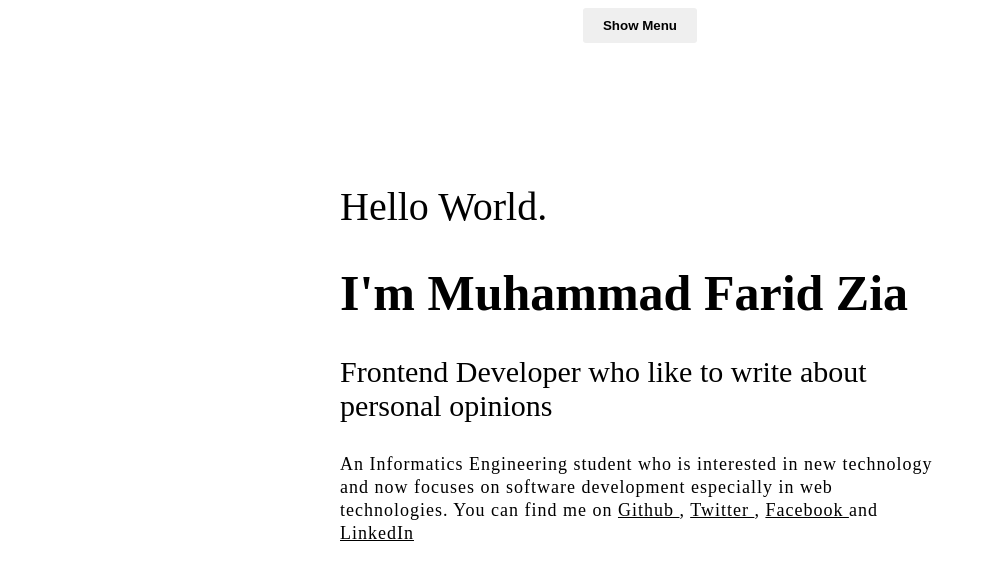
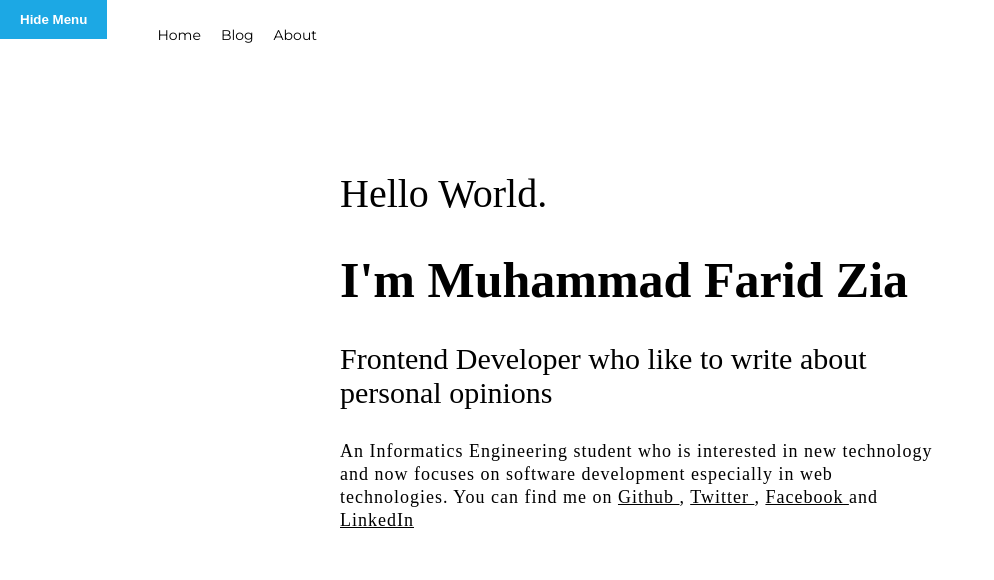
Before and after one commit to mfaridzia/personal-blog, a Nuxt app: page / in a window 1280 px wide. Shown: the top 580 px of the page, without its empty margins (0-994 px from the left). Built offline with nearby package versions, Linux system fonts and the light colour scheme.

Commit message:
fix menu navigation

```diff
--- a/components/Markdown/DynamicMarkdown.vue
+++ b/components/Markdown/DynamicMarkdown.vue
@@ -17,11 +17,11 @@ p {
   line-height: 33px;
    font-size: 1.1rem;
    font-weight: 100;
-   margin-left: -20px;
+   margin-left: -22px;
 }
 
 h2, h3, h4 {
-  margin-left: -20px;
+  margin-left: -22px;
 }
 
 @media screen and (min-width: 501px) and (max-width:1000px) {
--- a/layouts/default.vue
+++ b/layouts/default.vue
@@ -1,6 +1,6 @@
 <template>
-  <div class="container default">
-    <!-- Test menu navigasi, masih belum fix -->
+  <div>
+     <!-- Test menu navigasi, masih belum fix -->
     <div class="navigation">
       <div class="navigation__condition">
         <button class="nav__show" v-if="isShow == false" @click="isShow = true"> Show Menu </button>
@@ -12,7 +12,10 @@
         <li> <nuxt-link to="/about"> About </nuxt-link> </li>
       </ul>
     </div>
-    <nuxt />
+
+    <div class="container default">
+      <nuxt />
+    </div>
   </div>
 </template>
 
@@ -21,7 +24,7 @@
 export default {
   data() {
     return {
-      isShow: false
+      isShow: true
     }
   }
 }
@@ -30,13 +33,18 @@ export default {
 <style>
 .navigation {
   width: 100%;
-  background: transparent;
+  background: #fff;
+  display: flex;
+  flex-flow: row wrap;
+  position: fixed;
+  top: 0px;
+  left: 0px;
 }
 .navigation ul {
   list-style: none;
   display: flex;
   flex-flow: row wrap;
-  justify-content: center;
+  justify-content: flex-start;
 }
 .navigation ul li {
   margin: 10px 10px;
@@ -44,30 +52,33 @@ export default {
 .navigation ul li a {
   color: #000;
   text-decoration: none;
-  font-size: 20px;
+  font-size: 14px;
   text-transform: capitalize;
+  font-family: Montserrat;
 }
 .navigation ul li a:hover {
   color: #189ad3;
 }
 
-.navigation__condition {
+/* .navigation__condition {
   margin: 0 auto;
   display: flex;
-  justify-content: center;
-}
+  justify-content: flex-start;
+} */
 .navigation__condition .nav__show,
 .navigation__condition .nav__hide {
   border: none;
-  padding: 10px 20px;
-  border-radius: 3px;
+  background-color: #189ad3;
+  color: #fff;
+  padding: 12px 20px;
+  border-radius: 0px;
   font-weight: bold;
   cursor: pointer;
   outline: none;
 }
 .navigation__condition .nav__show:hover,
 .navigation__condition .nav__hide:hover {
-  background-color: #189ad3;
+  background-color: #1ca8e4;
   color: #fff;
 }
 </style>
--- a/pages/blog/_slug.vue
+++ b/pages/blog/_slug.vue
@@ -10,7 +10,7 @@
         :static-render-funcs="staticRenderFuncs"
       />
 
-      <nuxt-link to="/blog" class="blog-post"> -> Back to Home </nuxt-link> <br/><br/>
+      <!-- <nuxt-link to="/blog" class="blog-post"> -> Back to Home </nuxt-link> <br/><br/>  -->
     </div>
 
     <MainFooter />
@@ -71,11 +71,12 @@ export default {
 <style scoped>
 .slug {
   width: 50vw;
-  margin: 0 auto;
+  margin: 40px auto;
+  background: transparent;
 }
 div {
   margin-top: 35px;
-  margin-left: 20px;
+  margin-left: 12px;
   min-height: 60vh;
 }
 .blog-post {
@@ -83,10 +84,16 @@ div {
   text-decoration: none;
 }
 .content__title {
-  margin: 10px 0px -20px 0px;
+  margin: 10px 0px -20px -12px;
+}
+.content__date {
+  margin-left: -10px;
+  text-align: left;
+  font-size: 12px;
 }
 .footer {
-  margin-left: 20px !important;
+  margin-left: 0px !important;
+  margin-bottom: -50px !important;
 }
 
 @media screen and (min-width: 501px) and (max-width:1000px) {
@@ -100,6 +107,9 @@ div {
   .content__title {
     font-size: 25px;
   }
+  .footer {
+    margin-bottom: -20px !important;
+  }
 }
 @media screen and (min-width: 200px) and (max-width:500px) {
   .slug {
@@ -112,5 +122,8 @@ div {
   .content__title {
     font-size: 25px;
   }
+  .footer {
+    margin-bottom: -20px !important;
+  }
 }
 </style>
--- a/pages/blog/index.vue
+++ b/pages/blog/index.vue
@@ -49,7 +49,7 @@ export default {
 .container {
   width: 50vw;
   background: transparent;
-  margin: 20px auto;
+  margin: 40px auto;
   min-height: 55vh;
   display: flex;
   flex-direction: column;
--- a/pages/index.vue
+++ b/pages/index.vue
@@ -52,7 +52,7 @@ export default {
   background: transparent;
   box-sizing: border-box;
   padding: 20px;
-  margin: 80px auto;
+  margin: 110px auto;
 }
 .home__hello {
   font-size: 40px;
@@ -83,7 +83,7 @@ export default {
   .container__home {
     width: 80vw;
     background: transparent;
-    margin: 0px 10px 0px 30px;
+    margin: 40px 10px 0px 30px;
   }
   .home__hello, .home__name, .home__descjob, .home__description {
     margin-left: 0px;
```
